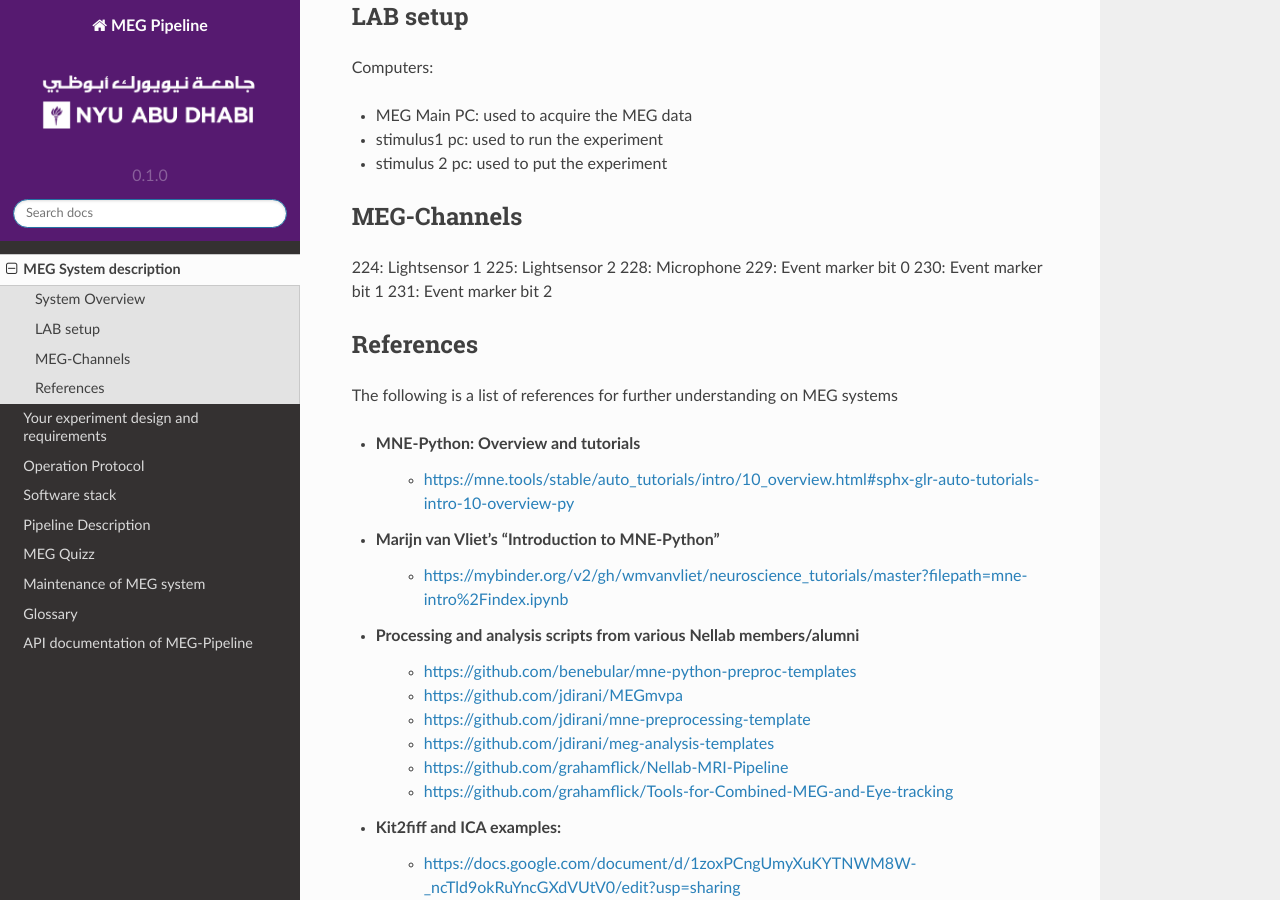
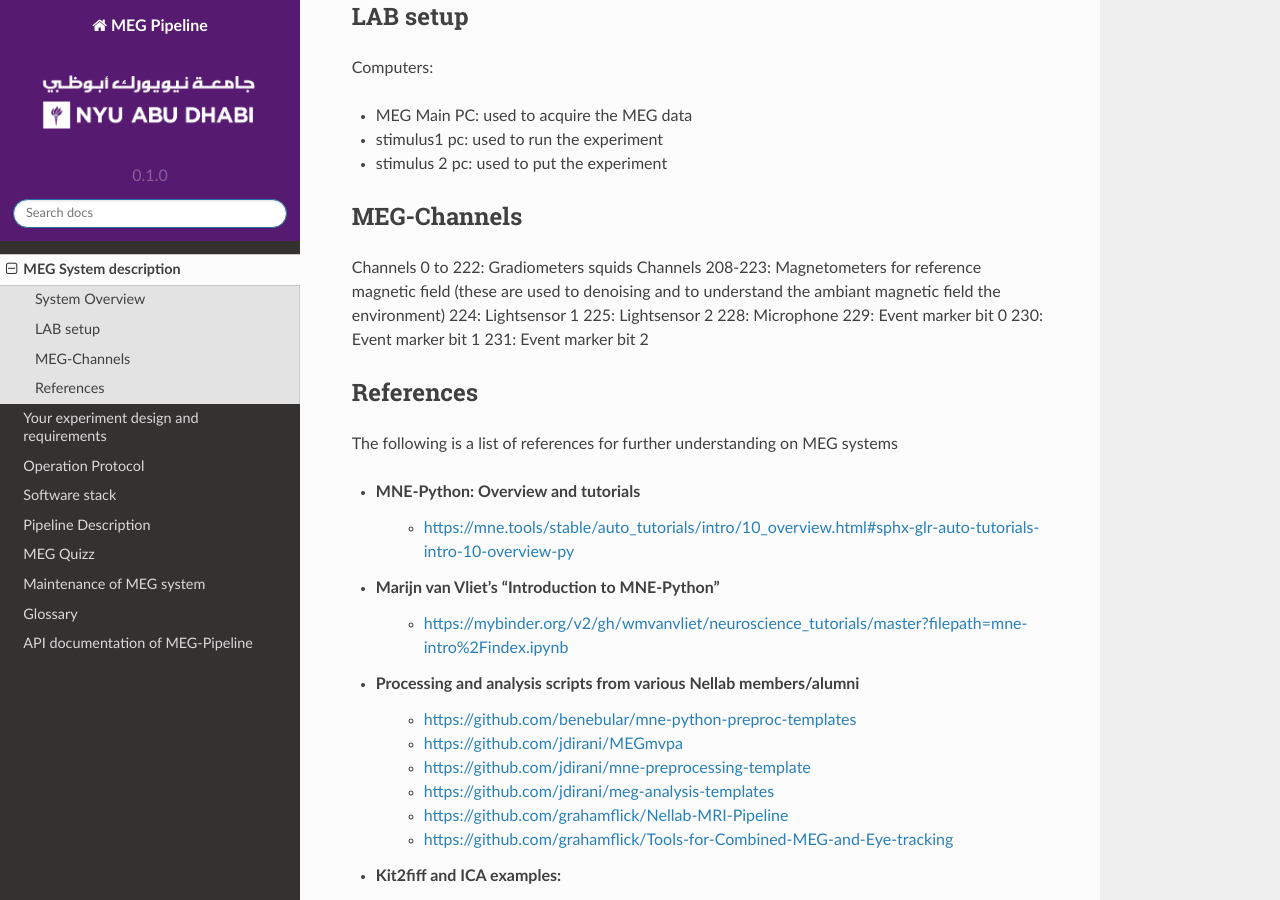
Before and after one commit to hzaatiti-NYU/meg-pipeline, a Sphinx documentation site: the page built from docs/source/megsystem.rst, in a window 1280 px wide and 900 px high, scrolled down 1192 px. Built offline with Sphinx 7.4.7 and the Read the Docs theme 2.0.0, drawn with Linux system fonts in a browser that asks for light colours.

```diff
--- a/docs/source/megsystem.rst
+++ b/docs/source/megsystem.rst
@@ -18,6 +18,10 @@ The magnetically shielded room is a product of Vacuumschmelze (Hanau, Germany).
 We refer to our system as having 160 channels, but in actuality it contains:
 
 157 axial gradiometers used to measure brain activity,
+
+
+
+
 
 3 orthogonally-oriented (reference) magnetometers located in the dewar but away from the brain area, used to measure and reduce external? noise offline, and
 
@@ -43,7 +47,8 @@ Computers:
 MEG-Channels
 ------------
 
-
+Channels 0 to 222: Gradiometers squids
+Channels 208-223: Magnetometers for reference magnetic field (these are used to denoising and to understand the ambiant magnetic field the environment)
 224: Lightsensor 1
 225: Lightsensor 2
 228: Microphone
```
